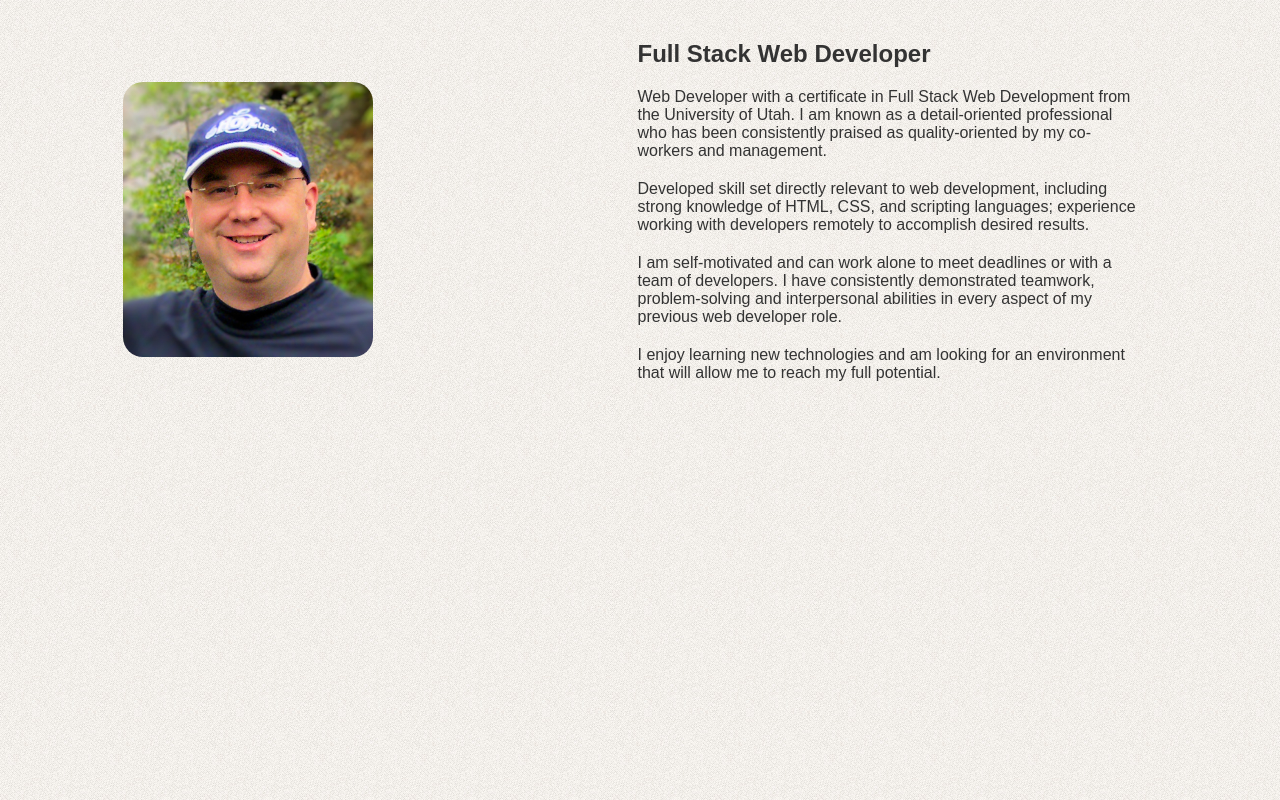
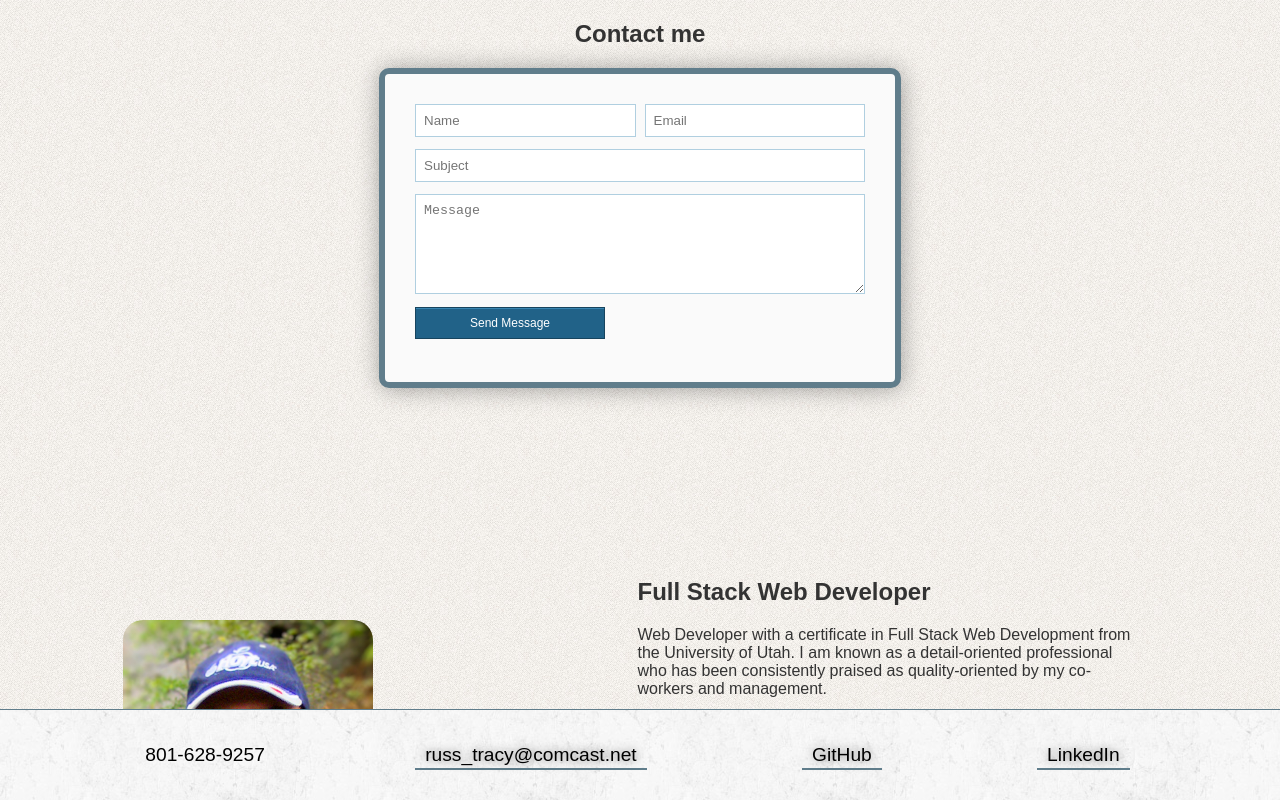
Before and after one commit to RussTracy/React-Portfolio, a React (Create React App) app: page / in a window 1280 px wide. Shown: the top 800 px of the page. Built offline with nearby package versions, Linux system fonts and the light colour scheme.

Commit message:
Contact Form

```diff
--- a/src/App.js
+++ b/src/App.js
@@ -1,10 +1,17 @@
 import './App.css';
+import Navigation from './components/Navigation';
 import About from './components/About';
+import Contact from './components/Contact'
+import Footer from './components/Footer';
+
 
 function App() {
   return (
     <main>
+
+      <Contact></Contact>
       <About></About>
+      <Footer></Footer>
 
     </main>
   );
--- a/src/assets/css/index.css
+++ b/src/assets/css/index.css
@@ -96,9 +96,14 @@ a {
 	padding-top: 30px;
 }
 
-.about h2 {
+.about h2, .contact h2 {
 	font-size: 24px;
 	font-weight: bold;
+}
+
+.contact h2 {
+	text-align: center;
+	margin: 20px 0 0 0;
 }
 
 .about p {
@@ -116,6 +121,94 @@ a {
 	width: 250px;
 	border-radius: 20px;
 }
+
+/* Contact Form Styles */
+
+.contact-form {
+	max-width: 450px;
+	background: #FAFAFA;
+	padding: 30px;
+	margin: 20px auto 50px;
+	box-shadow: 1px 1px 25px rgba(0, 0, 0, 0.35);
+	border-radius: 10px;
+	border: 6px solid #607d8b;
+}
+
+.contact-form ul {
+	padding: 0;
+	margin: 0;
+	list-style: none;
+}
+
+.contact-form ul li {
+	display: block;
+	margin-bottom: 10px;
+	min-height: 35px;
+}
+
+.contact-form ul li .field-style {
+	box-sizing: border-box;
+	-webkit-box-sizing: border-box;
+	-moz-box-sizing: border-box;
+	padding: 8px;
+	outline: none;
+	border: 1px solid #B0CFE0;
+	-webkit-transition: all 0.30s ease-in-out;
+	-moz-transition: all 0.30s ease-in-out;
+	-ms-transition: all 0.30s ease-in-out;
+	-o-transition: all 0.30s ease-in-out;
+}
+
+.contact-form ul li .field-style:focus {
+	box-shadow: 0 0 5px #B0CFE0;
+	border: 1px solid #B0CFE0;
+}
+
+.contact-form ul li .field-split {
+	width: 49%;
+}
+
+.contact-form ul li .field-full {
+	width: 100%;
+}
+
+.contact-form ul li input.align-left {
+	float: left;
+}
+
+.contact-form ul li input.align-right {
+	float: right;
+}
+
+.contact-form ul li textarea {
+	width: 100%;
+	height: 100px;
+}
+
+.contact-form ul li input[type="button"], .contact-form ul li input[type="submit"] {
+	-moz-box-shadow: inset 0px 1px 0px 0px #3985B1;
+	-webkit-box-shadow: inset 0px 1px 0px 0px #3985B1;
+	box-shadow: inset 0px 1px 0px 0px #3985B1;
+	background-color: #216288;
+	border: 1px solid #17445E;
+	display: inline-block;
+	cursor: pointer;
+	color: #FFFFFF;
+	padding: 8px 18px;
+	text-decoration: none;
+	font: 12px Arial, Helvetica, sans-serif;
+}
+
+.contact-form ul li input[type="button"]:hover, .contact-form ul li input[type="submit"]:hover {
+	background: linear-gradient(to bottom, #2D77A2 5%, #337DA8 100%);
+	background-color: #28739E;
+}
+
+.contact-form ul li p.error-text {
+	color: red;
+}
+
+/* End Contact Form Styles */
 
 /* Footer Styles */
 
--- a/src/components/About/index.js
+++ b/src/components/About.js
@@ -4,8 +4,8 @@ function About() {
     return (
         <section className="container">
             <div className="about">
-                <div class="pic">
-                    <img className="pic" src={require(`../../assets/images/Russ.jpg`).default} alt="Russ Tracy" />
+                <div className="pic">
+                    <img className="pic" src={require(`../assets/images/Russ.jpg`).default} alt="Russ Tracy" />
                 </div>
                 <div className="text">
                     <h2>Full Stack Web Developer</h2>
@@ -16,14 +16,14 @@ function About() {
                     <p>
                         Developed skill set directly relevant to web development, including strong knowledge of HTML, CSS,
                         and scripting languages; experience working with developers remotely to accomplish desired results.
-                </p>
+                    </p>
                     <p> I am self-motivated and can work alone to meet deadlines or with a team of developers. I have
                     consistently demonstrated teamwork, problem-solving and interpersonal abilities in every aspect
                         of my previous web developer role.</p>
                     <p>
                         I enjoy learning new technologies and am looking for an environment that will allow me to reach my
                         full potential.
-                </p>
+                    </p>
 
                 </div>
             </div>
--- /dev/null
+++ b/src/components/Contact.js
@@ -0,0 +1,81 @@
+import React, { useState } from 'react';
+
+function ContactForm() {
+    const [formState, setFormState] = useState({ name: '', email: '', subject: '', message: '' });
+    const { name, email, subject, message } = formState;
+    const [errorMessage, setErrorMessage] = useState('');
+
+    function validateEmail(email) {
+        var re = /^(([^<>()[\]\\.,;:\s@"]+(\.[^<>()[\]\\.,;:\s@"]+)*)|(".+"))@((\[[0-9]{1,3}\.[0-9]{1,3}\.[0-9]{1,3}\.[0-9]{1,3}\])|(([a-zA-Z\-0-9]+\.)+[a-zA-Z]{2,}))$/;
+        return re.test(String(email).toLowerCase());
+    }
+
+    function handleSubmit(event) {
+        event.preventDefault();
+        console.log(formState);
+    };
+
+    function handleChange(event) {
+        if (event.target.name === 'email') {
+            const isValid = validateEmail(event.target.value);
+            console.log(isValid);
+
+            if (!isValid) {
+                setErrorMessage('Your email is invalid.');
+            }
+            else {
+                setErrorMessage('');
+            }
+        }
+        else {
+            if (!event.target.value.length) {
+                setErrorMessage(`${event.target.name} is required.`)
+            }
+            else {
+                setErrorMessage('');
+            }
+        }
+        if (!errorMessage) {
+            setFormState({ ...formState, [event.target.name]: event.target.value });
+        }
+        console.log('errorMessage', errorMessage);
+    };
+
+    return (
+        <section className="container">
+            <div className="contact">
+                <h2>Contact me</h2>
+                <form className="contact-form" id="contact-form" onSubmit={handleSubmit}>
+                    <ul>
+                        <li>
+                            <input type="text" name="name" className="field-style field-split align-left" placeholder="Name" defaultValue={name} onBlur={handleChange} />
+                            <input type="email" name="email" className="field-style field-split align-right" placeholder="Email" defaultValue={email} onBlur={handleChange} />
+
+                        </li>
+                        {/* <li>
+                        <input type="text" name="field3" className="field-style field-split align-left" placeholder="Phone" />
+                        <input type="url" name="field4" className="field-style field-split align-right" placeholder="Website" />
+                    </li> */}
+                        <li>
+                            <input type="text" name="subject" className="field-style field-full align-none" placeholder="Subject" defaultValue={subject} onBlur={handleChange} />
+                        </li>
+                        <li>
+                            <textarea name="message" className="field-style" placeholder="Message" defaultValue={message} onBlur={handleChange}></textarea>
+                        </li>
+                        <li>
+                            <input type="submit" value="Send Message" />
+                        </li>
+                        {errorMessage && (
+                            <li>
+                                <p className="error-text">{errorMessage}</p>
+                            </li>
+                        )}
+                    </ul>
+                </form>
+            </div>
+        </section>
+    )
+};
+
+
+export default ContactForm;
--- /dev/null
+++ b/src/components/Footer.js
@@ -0,0 +1,23 @@
+import React from 'react';
+
+function Footer() {
+    return (
+
+        <footer id="contact">
+            <div>
+                801-628-9257
+        </div>
+            <div>
+                <a href="mailto:russ_tracy@comcast.net">russ_tracy@comcast.net</a>
+            </div>
+            <div>
+                <a href="https://github.com/RussTracy" target="_blank" rel="noreferrer">GitHub</a>
+            </div>
+            <div>
+                <a href="https://www.linkedin.com/in/russtracy" target="_blank" rel="noreferrer">LinkedIn</a>
+            </div>
+        </footer>
+    );
+};
+
+export default Footer;
```
Also changed, not shown: src/assets/Criteria.txt (added), src/components/Navigation.js (added), src/components/Portfolio.js (added), src/components/Resume.js (added).
